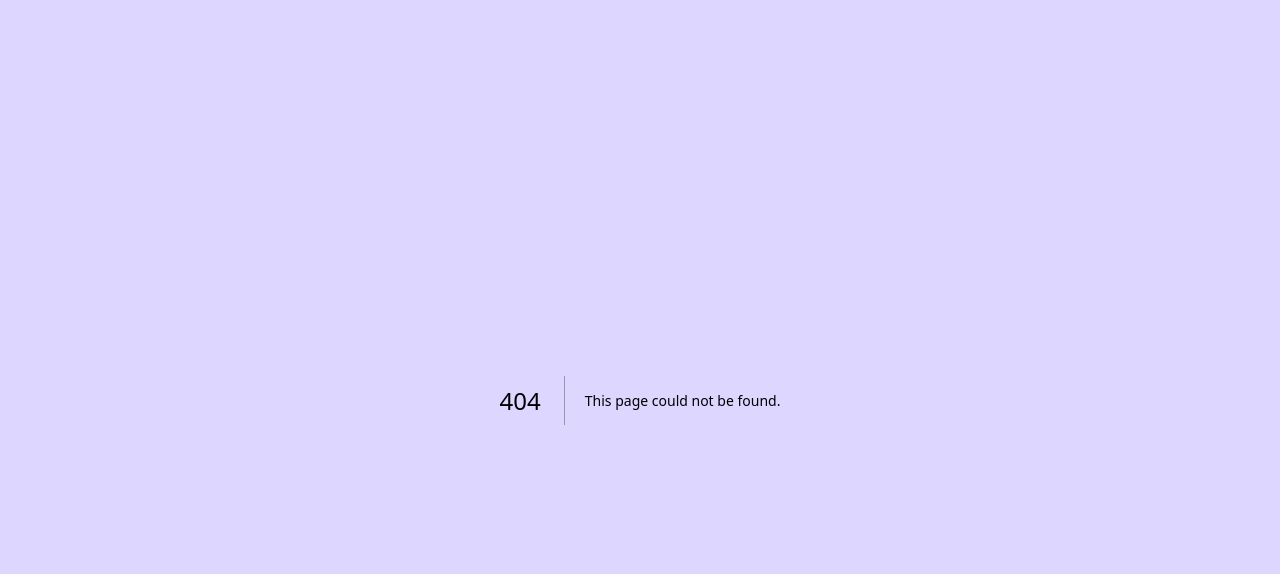
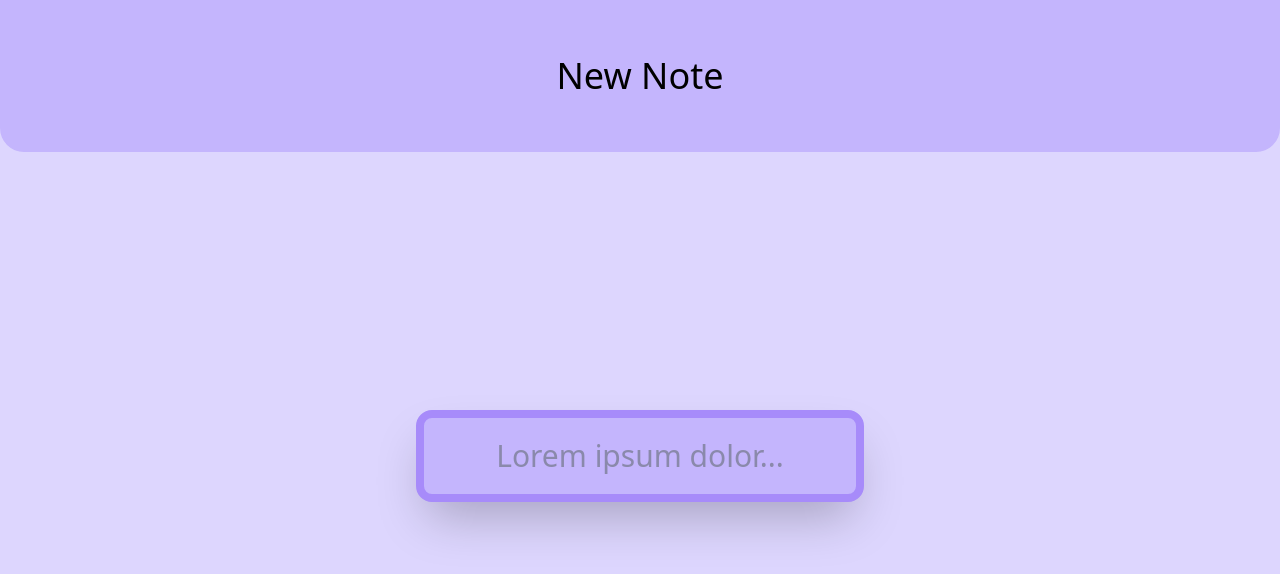
Before and after one commit to caydenpark/plums, a Next.js app: page /new-note in a window 1280 px wide. Before the commit this address had no page. Shown: the top 574 px of the page. Built offline with nearby package versions, Linux system fonts and the light colour scheme.

Commit message:
Added New Note page

```diff
--- a/src/app/add-content/page.tsx
+++ b/src/app/add-content/page.tsx
@@ -23,7 +23,7 @@ export default function Content() {
                 </Link>
               </td>
               <td className="p-4 bg-violet-300 rounded-md rounded-tr-3xl">
-                <Link href="">
+                <Link href="/new-note">
                     <Image
                       src={"/images/notes_icon.png"}
                       alt="notes icon"
--- /dev/null
+++ b/src/app/new-note/layout.tsx
@@ -0,0 +1,13 @@
+import type { Metadata } from "next";
+
+export const metadata: Metadata = {
+  title: "Add Content"
+};
+
+export default function AddContentLayout({
+  children,
+}: Readonly<{
+  children: React.ReactNode;
+}>) {
+  return children;
+}
--- /dev/null
+++ b/src/app/new-note/page.tsx
@@ -0,0 +1,17 @@
+import Image from "next/image";
+import Link from "next/link";
+
+export default function Content() {
+  return (
+    <main className="flex min-h-screen flex-col items-center justify-start pb-10">
+      <h1 className="text-center bg-violet-300 py-14 rounded-b-3xl text-4xl w-full">
+        New Note
+      </h1>
+
+      <div className="flex flex-grow items-center justify-center">
+        <input type="text" placeholder="Lorem ipsum dolor..."
+          className="text-center text-3xl py-5 bg-violet-300 border-8 border-violet-400 focus:outline-none placeholder-gray-500 placeholder-opacity-65 rounded-2xl shadow-2xl" />
+      </div>
+    </main>
+  );
+}
```
